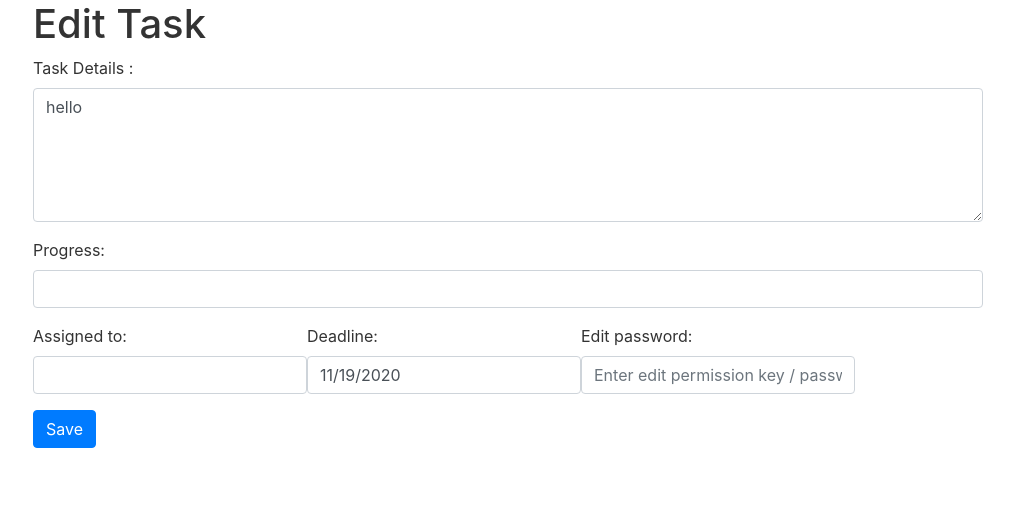
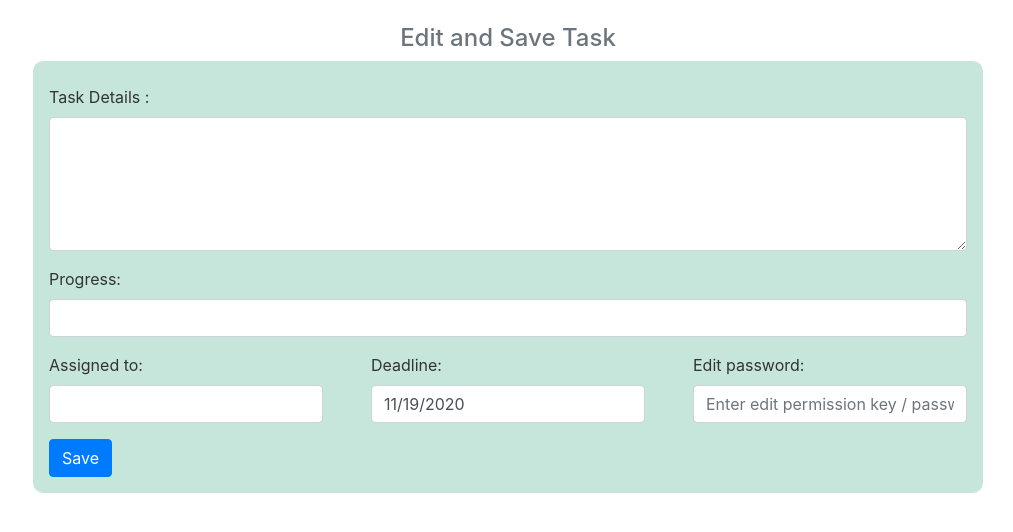
Before and after one commit to mydigita/mongo-office, a React (Create React App) app: page /mongo-office/task-manager/edit in a window 1280 px wide. Shown: the top 532 px of the page, without its empty margins (267-1280 px from the left). Built offline with nearby package versions, Linux system fonts and the light colour scheme; no server answers.

Commit message:
local update

```diff
--- a/src/App.css
+++ b/src/App.css
@@ -59,3 +59,13 @@ html, body{
 .single-task{
   padding:10px 15px 5px 15px;
 }
+.bg-teal{
+  background-color:teal;
+}
+.bg-silver{
+  background-color: silver;
+}
+.form-light{
+  background-color: #c6e6db;
+  border-radius:10px;
+}
--- a/src/components/task-manager-edit.component.js
+++ b/src/components/task-manager-edit.component.js
@@ -31,7 +31,7 @@ export default function EditTask(){
     },[taskId]);
 
     function onChangeEditDetails(e){
-        setTitle(e.target.value)
+        setDetails(e.target.value)
     }
     function onChangeEditProgress(e){
         setProgress(e.target.value);
@@ -49,22 +49,25 @@ export default function EditTask(){
     function onSubmitSaveTask(e){
         e.preventDefault();
     }
+    function onChangeEditPassword(e){
+        setEditPassword(e.target.value);
+    }
 
     return(
-        <div className="body-part">
-            <h1>Edit Task </h1>
-            <div>
+        <div className="body-part pt-4">
+            <h4 className="text-muted text-center">Edit and Save Task </h4>
+            <div className="p-3 form-light">
                 <form onSubmit={onSubmitSaveTask}>
-                    <h3>{title}</h3>
+                    <h4>{title}</h4>
                     <div className="form-group">
                         <label>Task Details : </label>
-                        <textarea className="form-control" rows="5" cols="10" onChange={onChangeEditDetails}>hello</textarea>
+                        <textarea className="form-control" rows="5" cols="10" onChange={onChangeEditDetails}>{details}</textarea>
                     </div>
                     <div className="form-group">
                         <label>Progress: </label>
                         <input type="text" className="form-control" value={progress} onChange={onChangeEditProgress}/>
                     </div>
-                    <div className="d-flex justify-content-start flex-wrap">
+                    <div className="d-flex justify-content-between flex-wrap">
                         <div className="form-group">
                             <label>Assigned to: </label>
                             <input className="form-control" type="text" value={assignedTo} onChange={onChangeEditAssignedTo}/>
@@ -75,7 +78,7 @@ export default function EditTask(){
                         </div>
                         <div className="form-group">
                             <label>Edit password: </label>
-                            <input type="password" placeholder="Enter edit permission key / password" className="form-control"/>
+                            <input type="password" maxLength="4" minLength="4" onChange={onChangeEditPassword} placeholder="Enter edit permission key / password" className="form-control"/>
                         </div>
                     </div>
 
--- a/src/components/task-manager.component.js
+++ b/src/components/task-manager.component.js
@@ -98,7 +98,7 @@ export default function TaskManager(){
     return(
         <div className="body-part">
             <div>
-            <h1 className="text-center">Task Manager</h1>
+            <h1 className="text-center text-muted">Task Manager</h1>
                 <hr/>
             </div>
             <div>
@@ -118,9 +118,9 @@ export default function TaskManager(){
                     <div id="view" className="tab-pane active">
                         <div>{taskRecord}</div>
                     </div>
-                    <div id="add" className="tab-pane fade">
-                        <h3>Add New Task</h3>
-                        <div>
+                    <div id="add" className="tab-pane fade pt-3">
+                        <h3 className="text-secondary">Add New Task</h3>
+                        <div className="form-light p-3">
                             <form onSubmit={onSubmitAddTask}>
                                 <div className="form-group">
                                     <label>Task name / title:</label>
```
